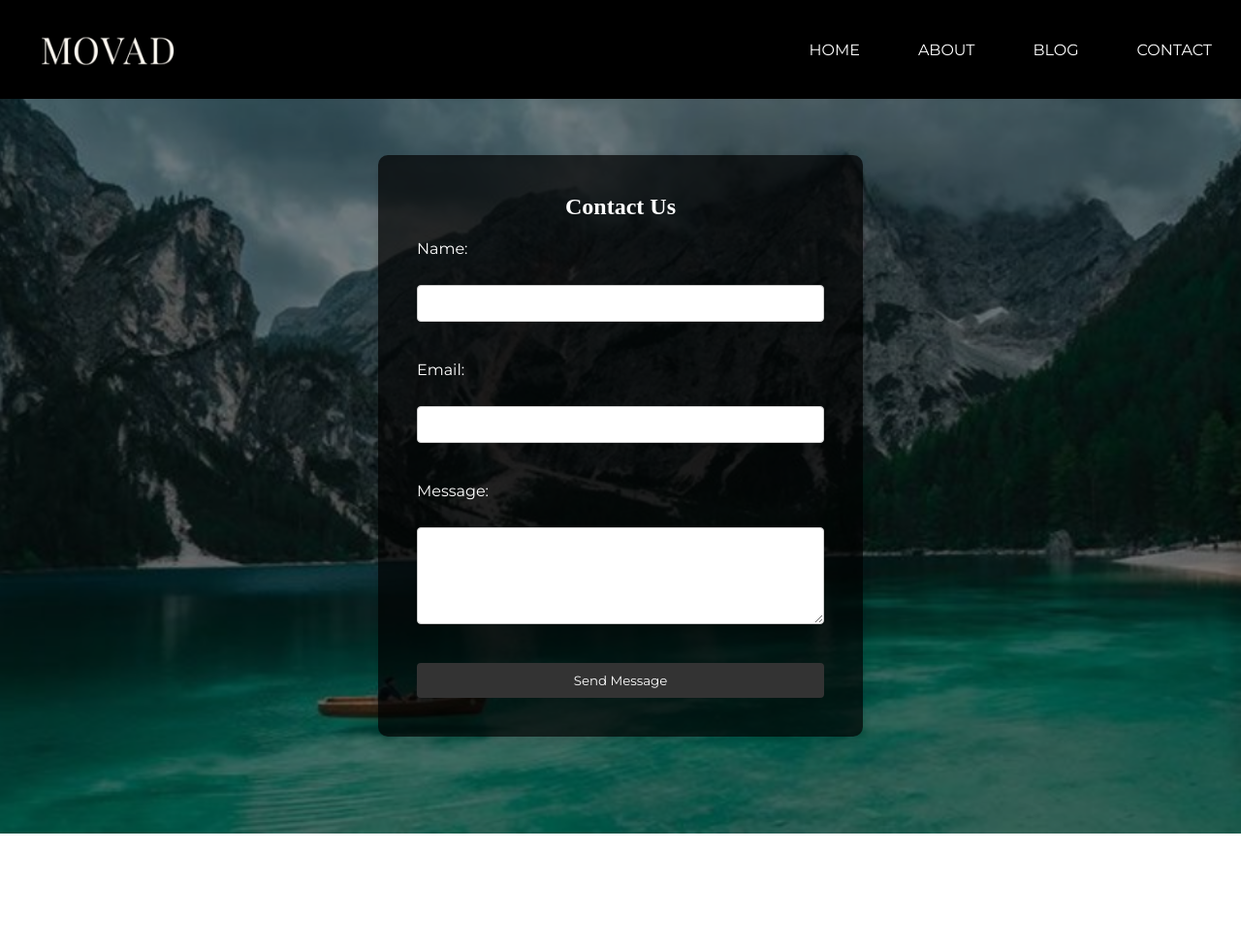
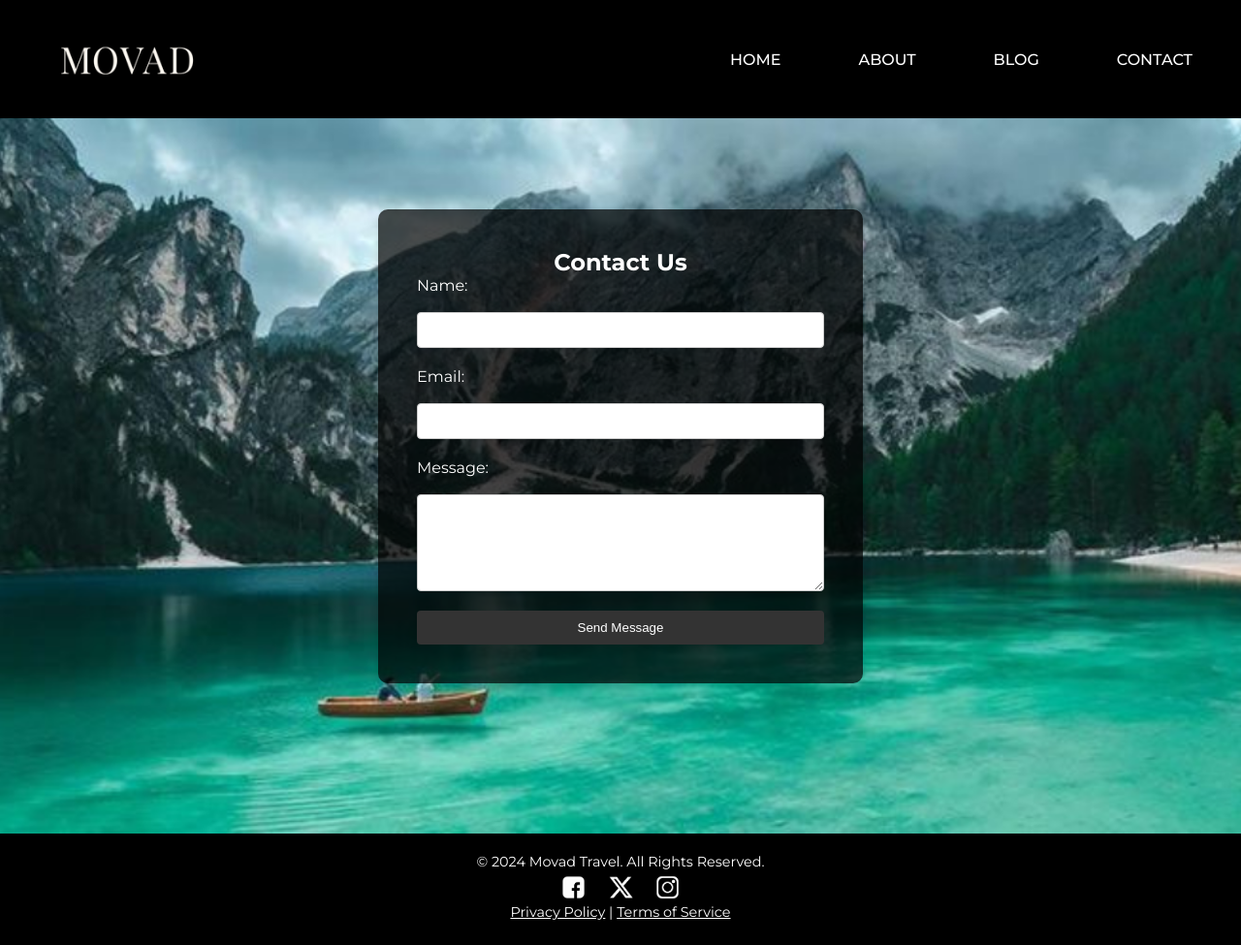
Before and after one commit to andrewdent1/ad-travel-v2, a plain HTML site: page contact.html in a window 1280 px wide. Shown: the whole page at 97% size. Before the commit the page ends 860 px from the top, so only its background shows below. Drawn offline with Linux system fonts and the light colour scheme; a web font is replaced by a local one.

Commit message:
9.10 afternoon

```diff
--- a/contact.html
+++ b/contact.html
@@ -8,39 +8,70 @@
     <link rel="stylesheet" href="styles.css">
     <link rel="preconnect" href="https://fonts.googleapis.com">
     <link rel="preconnect" href="https://fonts.gstatic.com" crossorigin>
-    <link href="https://fonts.googleapis.com/css2?family=Playfair+Display:ital,wght@0,400..900;1,400..900&display=swap"
-        rel="stylesheet">
-    <link
-        href="https://fonts.googleapis.com/css2?family=Montserrat:ital,wght@0,100..900;1,100..900&family=Playfair+Display:ital,wght@0,400..900;1,400..900&display=swap"
-        rel="stylesheet">
+    <link href="https://fonts.googleapis.com/css2?family=Playfair+Display:ital,wght@0,400..900;1,400..900&display=swap" rel="stylesheet">
+    <link href="https://fonts.googleapis.com/css2?family=Montserrat:ital,wght@0,100..900;1,100..900&display=swap" rel="stylesheet">
     <style>
-        header {
-            background-color: black;
-            font-family: 'Montserrat', serif;
+        * {
+            box-sizing: border-box;
+            margin: 0;
+            padding: 0;
         }
 
         body {
-            margin-top: 60px
+            font-family: 'Montserrat', sans-serif;
+            margin-top: 60px;
+        }
+
+        header {
+            background-color: black;
+            position: fixed;
+            width: 100%;
+            top: 0;
+            z-index: 100;
         }
 
         h2 {
             color: white;
-            font-family: 'Playfair Display' serif;
+        }
+
+        nav {
+            display: flex;
+            justify-content: space-between;
+            align-items: center;
+            padding: 10px 20px;
+        }
+
+        nav ul {
+            list-style-type: none;
+            display: flex;
+        }
+
+        nav ul li {
+            margin-left: 20px;
+        }
+
+        nav a {
+            color: white;
+            text-decoration: none;
+            font-weight: 500;
+        }
+
+        nav .menu-button {
+            display: none;
         }
 
         #contact {
-            position: relative;
             background-image: url('Images/contact-cover.png');
             background-size: cover;
             background-position: center;
-            background-attachment: fixed;
             height: 100vh;
             display: flex;
+            justify-content: center;
             align-items: center;
-            justify-content: center;
+            position: relative;
         }
 
-        /* Dark Overlay */
+        /* Dark overlay */
         #contact::before {
             content: '';
             position: absolute;
@@ -48,38 +79,35 @@
             left: 0;
             width: 100%;
             height: 100%;
-            background-color: rgba(0, 0, 0, 0.5); /* 50% transparent black overlay */
-            z-index: 1; /* Ensure the overlay is on top of the background */
+            background-color: rgba(0, 0, 0, 0.5);
+            z-index: -1;
         }
 
-        /* Contact Form Styling */
+        /* Centering the form using Flexbox */
         form {
-            position: relative;
-            background-color: rgba(0, 0, 0, 0.7); /* semi-transparent form background */
+            background-color: rgba(0, 0, 0, 0.7);
             padding: 40px;
             border-radius: 10px;
+            width: 90%;
+            max-width: 500px;
             display: flex;
             flex-direction: column;
+            justify-content: center;
             align-items: center;
-            gap: 20px;
-            width: 100%;
-            max-width: 500px;
-            z-index: 2; /* Ensure the form is above the overlay */
-        }
-
-        label, input, textarea, button {
-            width: 100%;
-            font-family: 'Montserrat', serif;
         }
 
         label {
             color: white;
+            font-family: 'Montserrat', sans-serif;
+            width: 100%;
         }
 
         input, textarea {
+            width: 100%;
             padding: 10px;
+            margin: 10px 0;
+            border-radius: 5px;
             border: none;
-            border-radius: 5px;
         }
 
         textarea {
@@ -93,57 +121,67 @@
             border: none;
             cursor: pointer;
             border-radius: 5px;
+            width: 100%;
         }
 
-        /* Sidebar Styles */
-        ul.sidebar {
-            position: fixed;
-            top: 0;
-            right: 0;
-            width: 250px;
-            height: 100%;
-            background-color: #3E2905;
-            transform: translateX(100%);
-            transition: transform 0.3s ease-in-out;
-            display: flex;
-            flex-direction: column;
-            align-items: center;
-            justify-content: center;
-            z-index: 10;
+        footer {
+            background-color: black;
+            color: white;
+            text-align: center;
+            padding: 20px 0;
+            font-size: 0.9em;
         }
 
-        ul.sidebar.active {
-            transform: translateX(0);
+        footer a {
+            color: white;
         }
 
-        ul.sidebar li:first-child {
-            position: absolute;
-            top: 20px;
-            right: 20px;
+        footer p {
+            margin-bottom: 5px;
         }
 
-        ul.sidebar li {
-            margin: 20px 0;
+        footer .social-icons a {
+            margin: 0 10px;
         }
 
-        .menu-button {
-            display: none;
+        footer .social-icons img {
+            width: 25px;
+            height: 25px;
         }
 
+        /* Responsive adjustments */
         @media (max-width: 800px) {
-            ul.sidebar {
-                display: flex;
-            }
-
-            .hideOnMobile {
+            nav ul {
                 display: none;
             }
 
-            .menu-button {
+            nav .menu-button {
                 display: block;
+            }
+
+            form {
+                padding: 20px;
+            }
+
+            input, textarea, button {
+                font-size: 1rem;
             }
         }
 
+        @media (max-width: 500px) {
+            form {
+                width: 100%;
+                max-width: 350px;
+            }
+
+            input, textarea {
+                font-size: 0.9rem;
+            }
+
+            button {
+                font-size: 1rem;
+            }
+        }
     </style>
 </head>
 
@@ -152,33 +190,17 @@
     <header>
         <nav>
             <a href="index.html" id="logo"><img src="movad-logo-main.png" width="165" height="70" alt="Company Logo"></a>
-            <ul class="sidebar">
-                <!-- Close Icon for Sidebar -->
-                <li onclick="hideSidebar()">
-                    <a href="#">
-                        <svg xmlns="http://www.w3.org/2000/svg" height="24px" viewBox="0 -960 960 960" width="24px" fill="#ffffff">
-                            <path d="m256-200-56-56 224-224-224-224 56-56 224 224 224-224 56 56-224 224 224 224-56 56-224-224-224 224Z"/>
-                        </svg>
-                    </a>
-                </li>
+            <ul>
                 <li><a href="index.html">HOME</a></li>
                 <li><a href="about.html">ABOUT</a></li>
                 <li><a href="blog.html">BLOG</a></li>
                 <li><a href="contact.html">CONTACT</a></li>
             </ul>
-            <ul>
-                <li class="hideOnMobile"><a href="index.html">HOME</a></li>
-                <li class="hideOnMobile"><a href="about.html">ABOUT</a></li>
-                <li class="hideOnMobile"><a href="blog.html">BLOG</a></li>
-                <li class="hideOnMobile"><a href="contact.html">CONTACT</a></li>
-                <li class="menu-button" onclick="showSidebar()">
-                    <a href="#">
-                        <svg xmlns="http://www.w3.org/2000/svg" height="24px" viewBox="0 -960 960 960" width="24px" fill="#ffffff">
-                            <path d="M120-240v-80h720v80H120Zm0-200v-80h720v80H120Zm0-200v-80h720v80H120Z"/>
-                        </svg>
-                    </a>
-                </li>
-            </ul>
+            <div class="menu-button" onclick="toggleMenu()">
+                <svg xmlns="http://www.w3.org/2000/svg" height="24px" viewBox="0 -960 960 960" width="24px" fill="#ffffff">
+                    <path d="M120-240v-80h720v80H120Zm0-200v-80h720v80H120Zm0-200v-80h720v80H120Z"/>
+                </svg>
+            </div>
         </nav>
     </header>
 
@@ -197,16 +219,20 @@
     </section>
 
     <script>
-        // Function to show the sidebar
-        function showSidebar() {
-            document.querySelector('.sidebar').classList.add('active');
-        }
-
-        // Function to hide the sidebar
-        function hideSidebar() {
-            document.querySelector('.sidebar').classList.remove('active');
+        function toggleMenu() {
+            document.querySelector('nav ul').classList.toggle('active');
         }
     </script>
+
+    <footer>
+        <p>&copy; 2024 Movad Travel. All Rights Reserved.</p>
+        <div class="social-icons">
+            <a href="#"><img src="Social Logos/logo-facebook.png"></a>
+            <a href="#"><img src="Social Logos/logo-x.png"></a>
+            <a href="#"><img src="Social Logos/logo-instagram.png"></a>
+        </div>
+        <p><a href="privacy.html">Privacy Policy</a> | <a href="terms.html">Terms of Service</a></p>
+    </footer>
 
 </body>
 
```
Also changed, not shown: about.html (+40 -1 lines), blog.html (+40 -1 lines), index.html (+8 -3 lines), Social Logos/logo-facebook.png (added), Social Logos/logo-instagram.png (added), Social Logos/logo-x.png (added).
